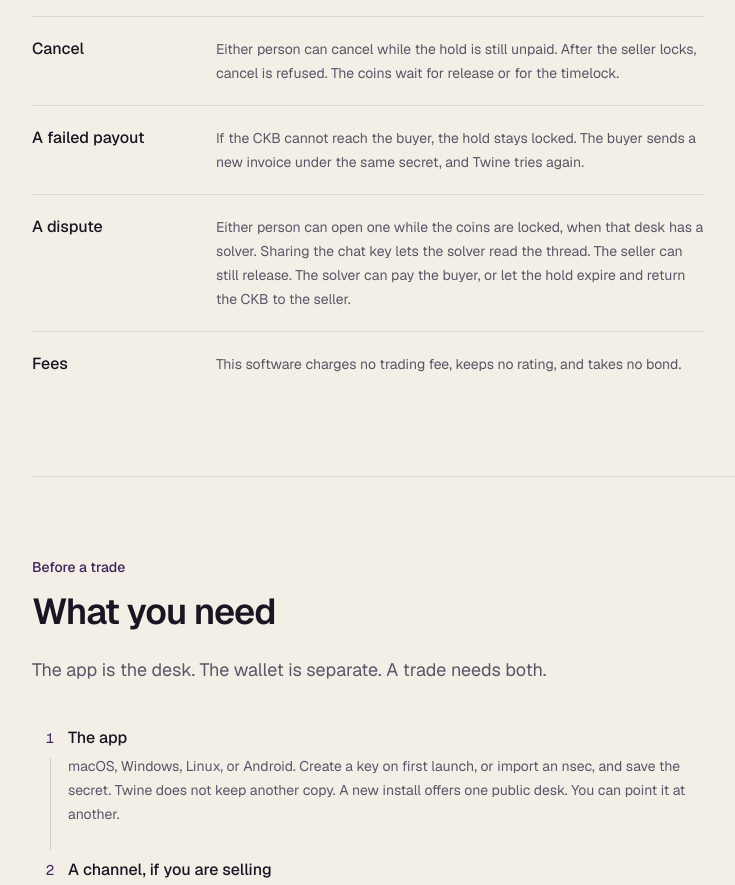
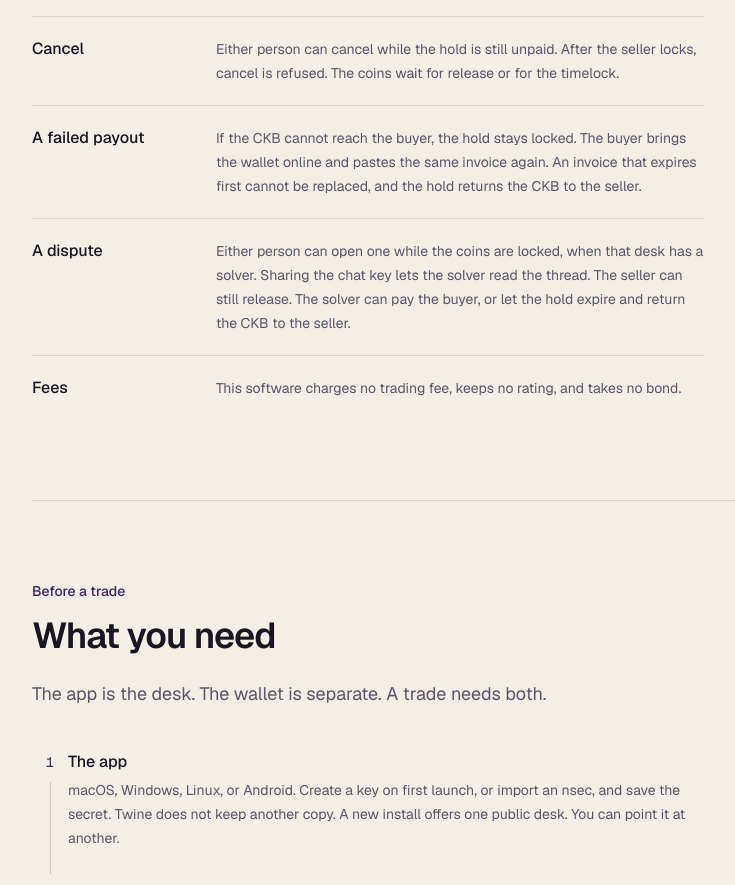
Before and after one commit to chukwuma619/twine-web, a Next.js app: page / in a window 1280 px wide. Shown: the part 2840-3725 px from the top of the page, without its empty margins (120-855 px from the left). Built offline with nearby package versions, Linux system fonts and the light colour scheme; no server answers.

Commit message:
Update payment hold instructions on homepage for clarity; specify that buyers must bring their wallets online to reuse invoices and clarify the handling of expired invoices.

```diff
--- a/app/page.tsx
+++ b/app/page.tsx
@@ -263,7 +263,7 @@ const coinRows = [
   },
   {
     label: "A failed payout",
-    body: "If the CKB cannot reach the buyer, the hold stays locked. The buyer sends a new invoice under the same secret, and Twine tries again.",
+    body: "If the CKB cannot reach the buyer, the hold stays locked. The buyer brings the wallet online and pastes the same invoice again. An invoice that expires first cannot be replaced, and the hold returns the CKB to the seller.",
   },
   {
     label: "A dispute",
```
